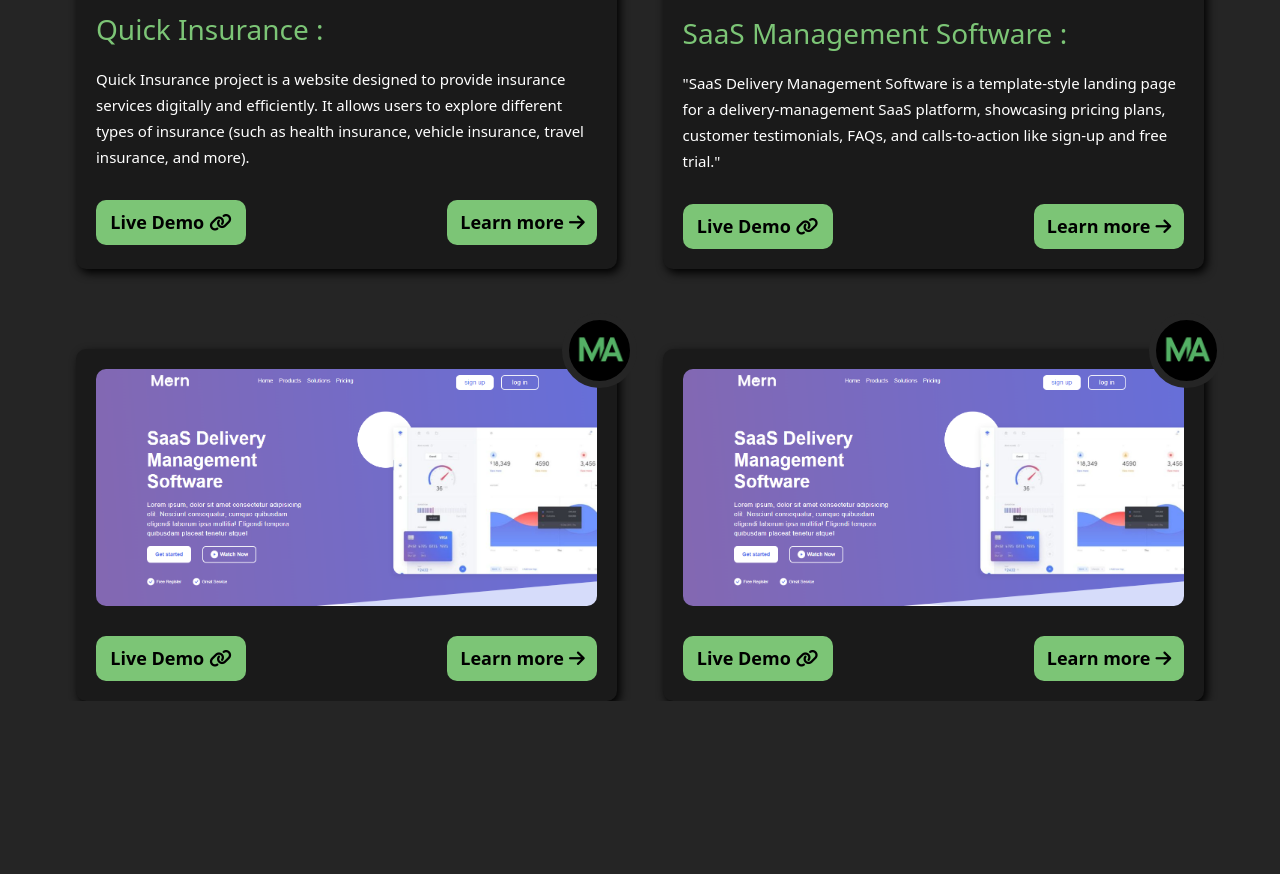
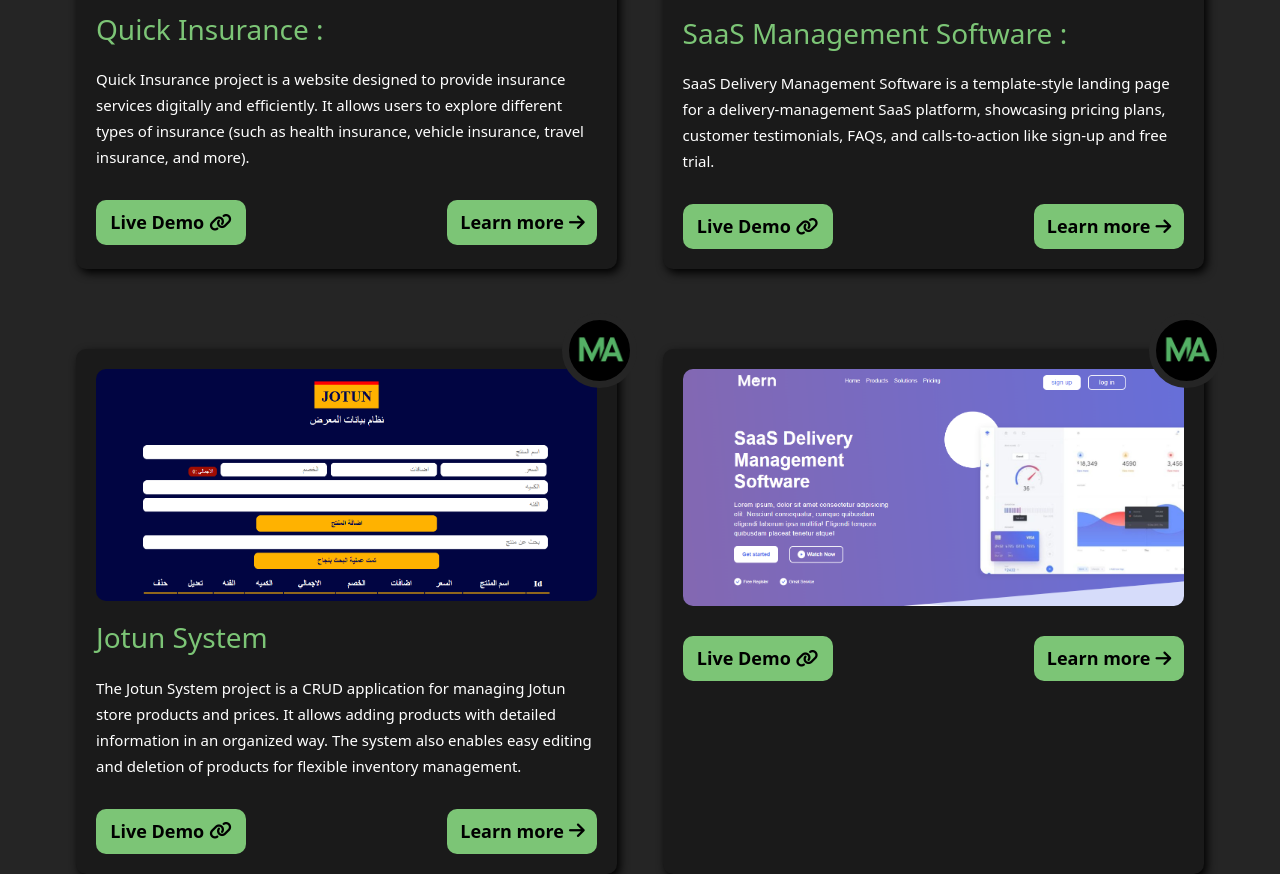
Before and after one commit to mo7ameda4hraf/Mohamed-Ashraf-Hamza, a plain HTML site: page index.html in a window 1280 px wide. Shown: the part 2720-3594 px from the top of the page. Before the commit the page ends 3421 px from the top, so only its background shows below. Drawn offline with nearby package versions, Linux system fonts and the light colour scheme.

Commit message:
add some edit

```diff
--- a/index.html
+++ b/index.html
@@ -39,7 +39,7 @@
                         <p>Skills </p><i class="fa-solid fa-screwdriver-wrench"></i></a>
                 </li>
                 <li>
-                    <a href="#" class="projects">
+                    <a href="#projects" class="projects">
                         <p>Projects</p> <i class="fa-solid fa-computer"></i></a>
                 </li>
                 <li>
@@ -168,7 +168,7 @@
     </div>
     <!--end skills-->
     <!--start projects-->
-    <div class="projects-part">
+    <div class="projects-part" id="projects">
         <h2>Projects</h2>
         <div class="container">
             <div class="d-flex">
@@ -190,7 +190,7 @@
                     </div>
                     <img src="photo/logo.jpg" class="logo-img" alt="">
                     <h3>SaaS Management Software :</h3>
-                    <p>"SaaS Delivery Management Software is a template-style landing page for a delivery-management SaaS platform, showcasing pricing plans, customer testimonials, FAQs, and calls-to-action like sign-up and free trial."</p>
+                    <p>SaaS Delivery Management Software is a template-style landing page for a delivery-management SaaS platform, showcasing pricing plans, customer testimonials, FAQs, and calls-to-action like sign-up and free trial.</p>
                     <div class="end">
                         <a href="https://saas-broject.netlify.app/">Live Demo <i class="fa-solid fa-link"></i></a>
                         <a href="">Learn more <i class="fa-solid fa-arrow-right"></i></a>
@@ -200,13 +200,14 @@
             <div class="d-flex">
                 <div class="project">
                     <div class="container-photo">
-                        <img src="photo/saas-main.png" alt="" class="main-photo">
+                        <img src="photo/jotun.png" alt="" class="main-photo">
                     </div>
                     <img src="photo/logo.jpg" class="logo-img" alt="">
-                    <h3></h3>
-                    <p></p>
+                    <h3>Jotun System</h3>
+                    <p>The Jotun System project is a CRUD application for managing Jotun store products and prices. It allows adding products with detailed information in an organized way. The system also enables easy editing and deletion of products for
+                        flexible inventory management.</p>
                     <div class="end">
-                        <a href="">Live Demo <i class="fa-solid fa-link"></i></a>
+                        <a href="https://jotunsystem.netlify.app/">Live Demo <i class="fa-solid fa-link"></i></a>
                         <a href="">Learn more <i class="fa-solid fa-arrow-right"></i></a>
                     </div>
                 </div>
```
Also changed, not shown: photo/jotun.png (added).
